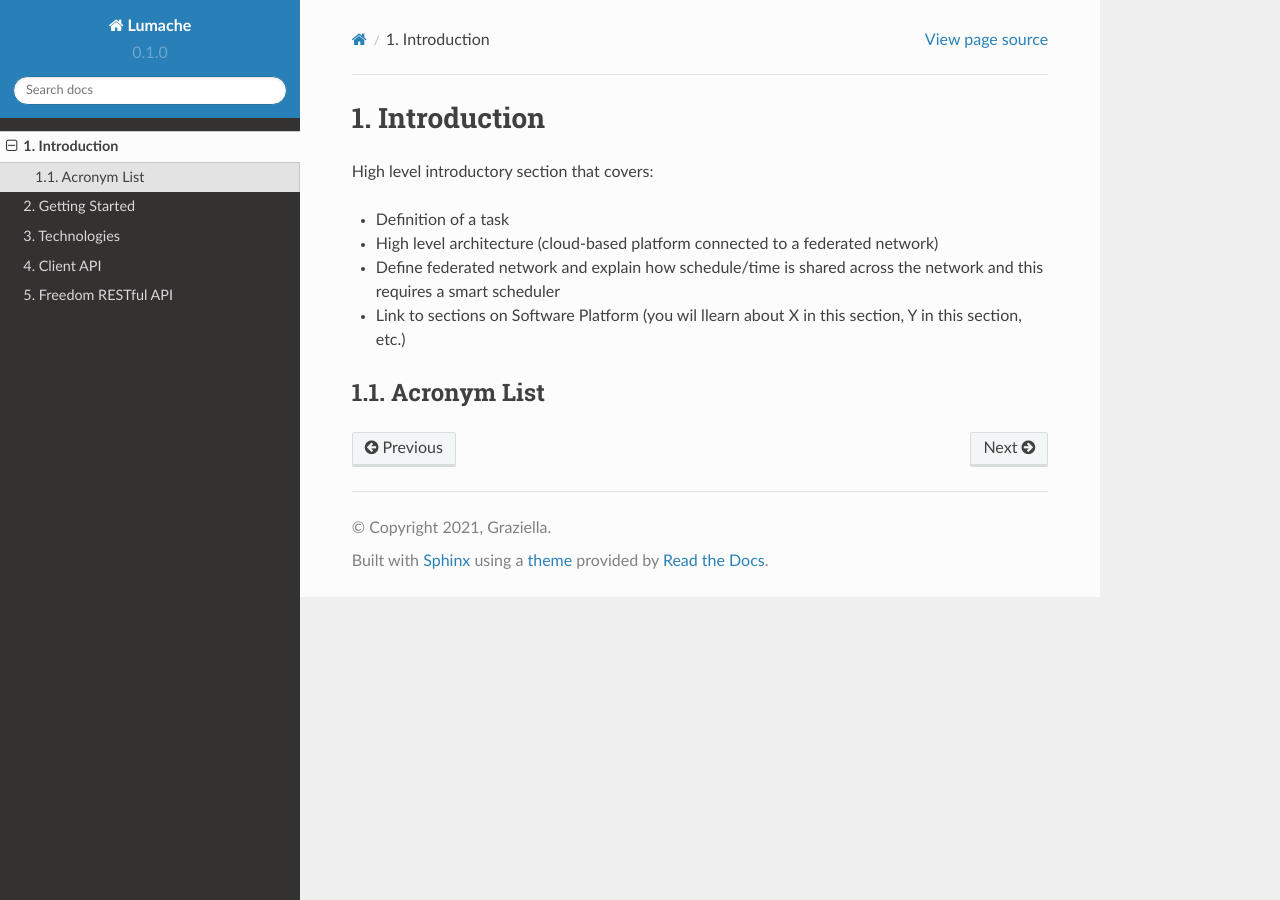
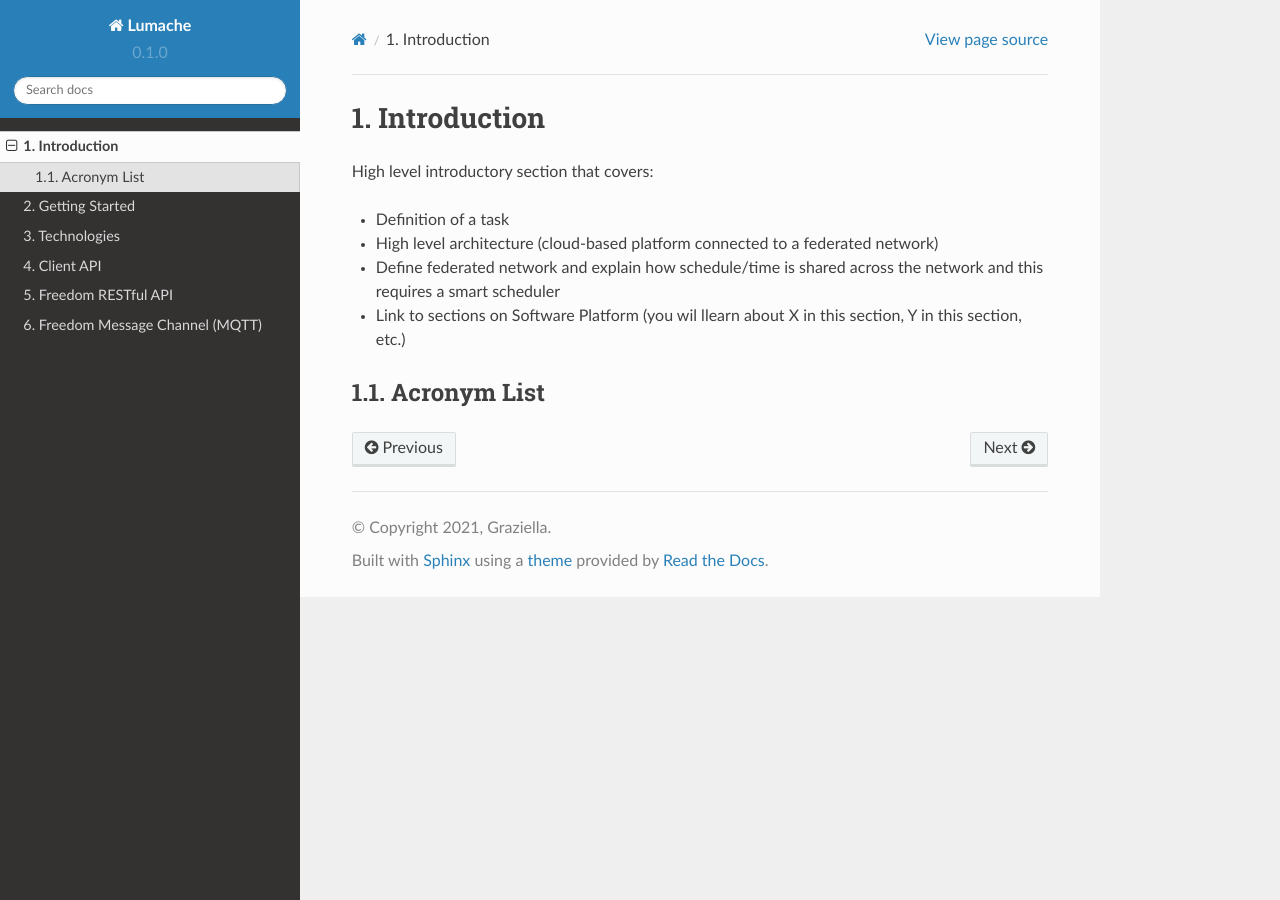
Before and after one commit to pfcooley/ASOUG, a Sphinx documentation site: the page built from docs/source/introduction.rst, in a window 1280 px wide. Built offline with Sphinx 7.4.7 and the Read the Docs theme 2.0.0, drawn with Linux system fonts in a browser that asks for light colours.

Commit message:
Update index.rst

```diff
--- a/docs/source/index.rst
+++ b/docs/source/index.rst
@@ -24,3 +24,4 @@ Contents
    technologies
    client api
    freedom RESTful api
+   freedom message channel
```
